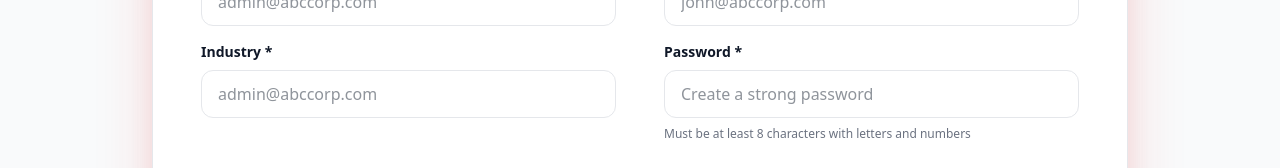
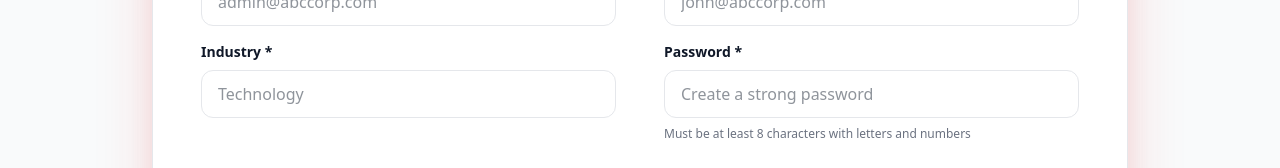
Before and after one commit to TobeOf17/Folio, a React (Vite) app in the folder frontend/: page /signup in a window 1280 px wide. Shown: the part 552-720 px from the top of the page. Built offline with nearby package versions, Linux system fonts and the light colour scheme.

Commit message:
Company model + Sign Up Page Clean up on industry field

```diff
--- a/frontend/src/pages/SignUpPage.tsx
+++ b/frontend/src/pages/SignUpPage.tsx
@@ -8,7 +8,7 @@ const SignUpPage: React.FC = () => {
   // Company information
   const [companyName, setCompanyName] = useState("");
   const [companyEmail, setCompanyEmail] = useState("");
-  const [companySize, setCompanySize] = useState("");
+  const [companyIndustry, setCompanyIndustry] = useState("");
 
   // Admin information
   const [adminName, setAdminName] = useState("");
@@ -25,7 +25,7 @@ const SignUpPage: React.FC = () => {
       await signup({
         companyName,
         companyEmail,
-        companySize,
+        companyIndustry,
         name: adminName,
         email: adminEmail,
         password: adminPassword
@@ -108,16 +108,16 @@ const SignUpPage: React.FC = () => {
                     </div>
 
                     <div>
-                      <label htmlFor="companyEmail" className="block text-sm font-semibold text-gray-900 mb-2">
+                      <label htmlFor="companyIndustry" className="block text-sm font-semibold text-gray-900 mb-2">
                         Industry *
                       </label>
                       <input
-                        type="email"
-                        id="companyEmail"
+                        type="text"
+                        id="companyIndustry"
                         className="w-full h-12 border border-border rounded-xl px-4 text-base bg-white focus:border-brand focus:ring-4 focus:ring-brand/25 outline-none transition-all"
-                        placeholder="admin@abccorp.com"
-                        value={companyEmail}
-                        onChange={(e) => setCompanyEmail(e.target.value)}
+                        placeholder="Technology"
+                        value={companyIndustry}
+                        onChange={(e) => setCompanyIndustry(e.target.value)}
                         required
                       />
                     </div>
```
Also changed, not shown: 1 other file (tests, documents, lock files or other folders).
